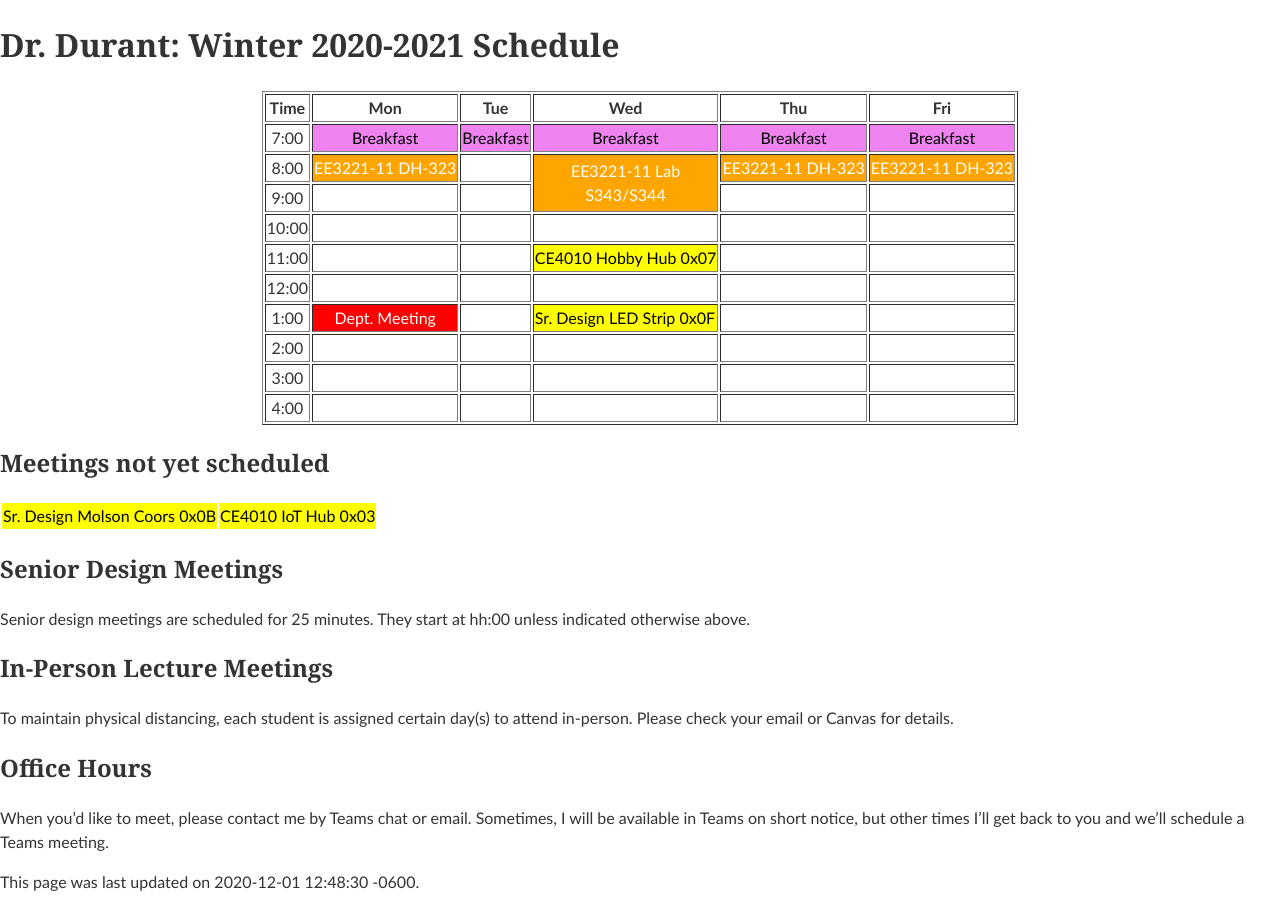
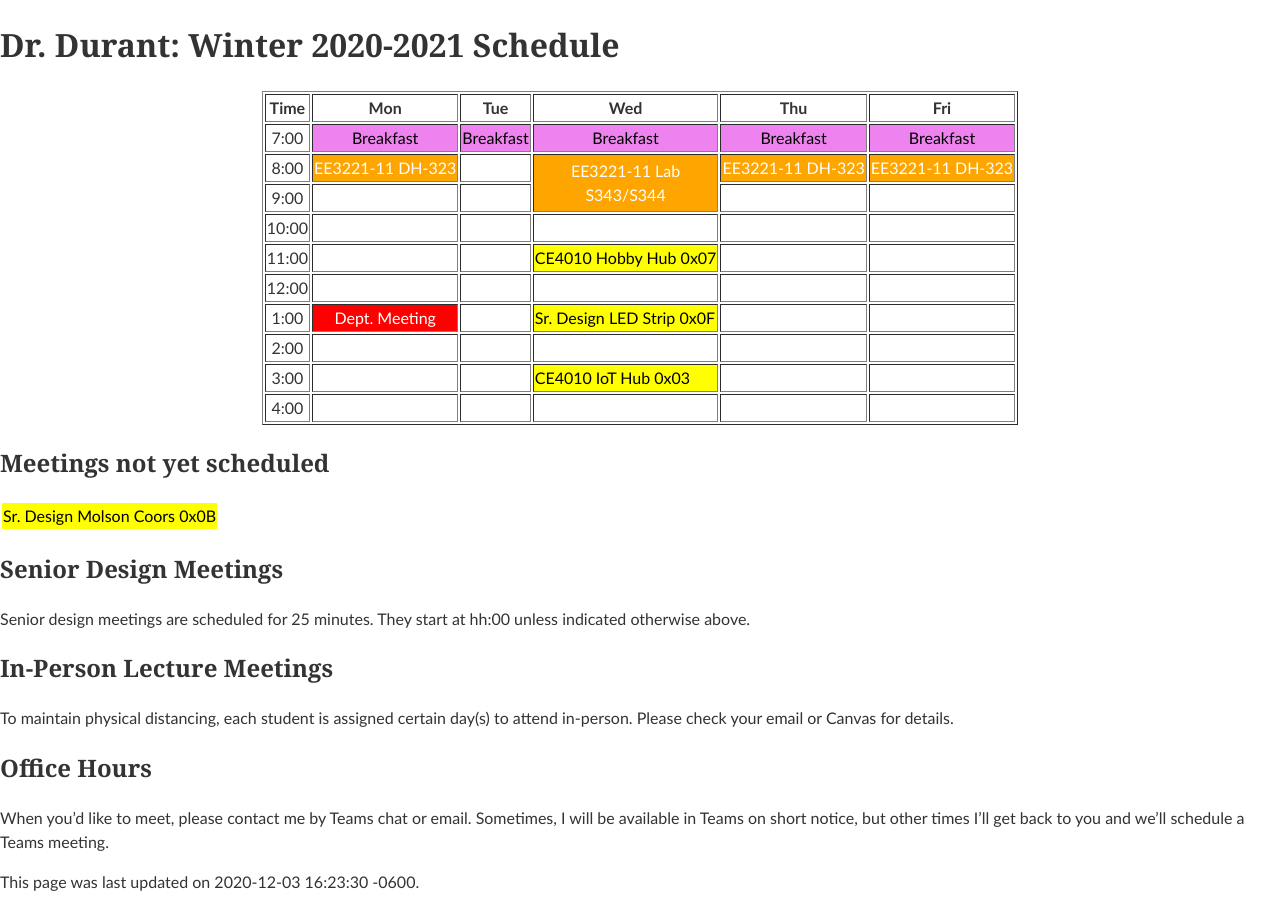
Before and after one commit to edurant/edurant.github.io, a Jekyll site: the page built from sched/w2021.md, in a window 1280 px wide. Built offline with Jekyll 4.4.1, drawn with Linux system fonts in a browser that asks for light colours.

Commit message:
senior design team scheduled

```diff
--- a/sched/w2021.md
+++ b/sched/w2021.md
@@ -1,6 +1,6 @@
 ---
 title: "Dr. Durant: Winter 2020-2021 Schedule"
-date: 2020-12-01 12:48:30 -0600
+date: 2020-12-03 16:23:30 -0600
 ---
 
 <style type="text/css">
@@ -23,7 +23,7 @@ td.lunch  { background-color: violet;  color: black; }
 <tr><td>12:00</td>      <td>&nbsp;</td>                                 <td>&nbsp;</td>                     <td>&nbsp;</td>                                                 <td>&nbsp;</td>                                 <td>&nbsp;</td>                                 </tr>
 <tr><td>1:00</td>       <td class="am">Dept. Meeting</td>               <td>&nbsp;</td>                     <td class="ce4010">Sr. Design LED Strip 0x0F</td>               <td>&nbsp;</td>                                 <td>&nbsp;</td>                                 </tr>
 <tr><td>2:00</td>       <td>&nbsp;</td>                                 <td>&nbsp;</td>                     <td>&nbsp;</td>                                                 <td>&nbsp;</td>                                 <td>&nbsp;</td>                                 </tr>
-<tr><td>3:00</td>       <td>&nbsp;</td>                                 <td>&nbsp;</td>                     <td>&nbsp;</td>                                                 <td>&nbsp;</td>                                 <td>&nbsp;</td>                                 </tr>
+<tr><td>3:00</td>       <td>&nbsp;</td>                                 <td>&nbsp;</td>                     <td class="ce4010">CE4010 IoT Hub 0x03</td>                     <td>&nbsp;</td>                                 <td>&nbsp;</td>                                 </tr>
 <tr><td>4:00</td>       <td>&nbsp;</td>                                 <td>&nbsp;</td>                     <td>&nbsp;</td>                                                 <td>&nbsp;</td>                                 <td>&nbsp;</td>                                 </tr>
 </table>
 </div>
@@ -32,7 +32,6 @@ td.lunch  { background-color: violet;  color: black; }
 
 <table><tr>
 <td class="ce4010">Sr. Design Molson Coors 0x0B</td>
-<td class="ce4010">CE4010 IoT Hub 0x03</td>
 </tr></table>
 
 ## Senior Design Meetings
```
